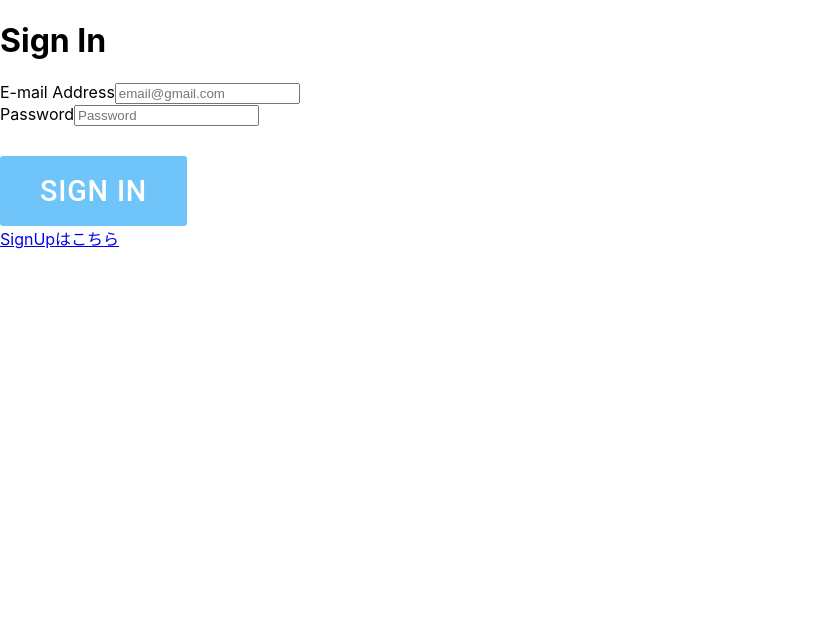
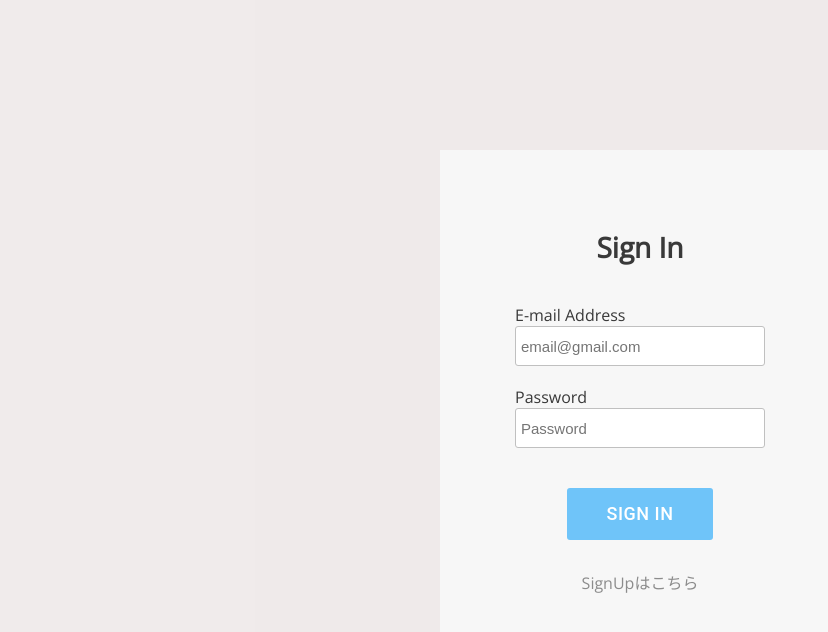
Before and after one commit to mkdk09/budget-app, a React (Create React App) app: page / in a window 1280 px wide. Shown: the top 632 px of the page, without its empty margins (0-828 px from the left). Built offline with nearby package versions, Linux system fonts and the light colour scheme; no server answers.

Commit message:
スタイル修正

```diff
--- a/src/App.css
+++ b/src/App.css
@@ -1,38 +1,474 @@
-.App {
-  text-align: center;
+@import url(https://fonts.googleapis.com/css?family=Open+Sans:400);
+
+html {
+  font-size: 62.5%;
 }
 
-.App-logo {
-  height: 40vmin;
-  pointer-events: none;
+:root {
+  --text-color: #393939;
+  --minus-color: #FF6963;
+  --plus-color: #2ecc71;
+  --white-color: #f7f7f7;
+  --gray-color: #eee8e8cc;
 }
 
-@media (prefers-reduced-motion: no-preference) {
-  .App-logo {
-    animation: App-logo-spin infinite 20s linear;
+:root {
+  --big-font-size: 4.0rem;
+  --h1-font-size: 2.0rem;
+  --h2-font-size: 1.3rem;
+  --total-font-size: 2.5rem;
+  --h3-font-size: 1.6rem;
+  --normal-font-size: 1.8rem;
+  --topPercentage-font-size: 1.0rem;
+}
+
+:root {
+  --normal-font-weight: 300;
+}
+
+@media screen and (min-width: 768px) {
+  :root {
+    --big-font-size: 4.5rem;
+    --h1-font-size: 2.5rem;
+    --h2-font-size: 1.5rem;
+    --total-font-size: 2.7rem;
+    --h3-font-size: 2rem;
+    --normal-font-size: 1.8rem;
+    --topPercentage-font-size: 1.2rem;
   }
 }
 
-.App-header {
-  background-color: #282c34;
+* {
+  margin: 0;
+  padding: 0;
+  box-sizing: border-box;
+}
+
+body {
+  background: var(--white-color);
+  font-weight: 400;
+  color: #393939;
+  font-size: 1.6em;
+  font-family: 'Open Sans', "游ゴシック体", YuGothic, "游ゴシック", "Yu Gothic", "メイリオ", "Hiragino Kaku Gothic ProN", "Hiragino Sans", sans-serif;
   min-height: 100vh;
+}
+
+
+/* AUTH PAGE */
+.wrapper {
+  width: 100%;
+}
+
+.auth-container {
+  height: 100vh;
+  padding-top: 50px;
+  display: flex;
+  flex-direction: column;
+  background: var(--white-color);
+  margin: 0 auto;
+}
+
+.auth-container > h1 {
+  font-size: 2.8rem;
+  text-align: center;
+  padding: 1em 0;
+}
+
+.auth-form {
+  display: flex;
+  flex-direction: column;
+  align-items: center;
+}
+
+.auth-form-item {
+  padding: 10px;
+  margin: 0 auto;
+  text-align: left;
+}
+
+.auth-form-item input {
+  display: flex;
+  height: 40px;
+  width:250px;
+  font-size: 1.5rem;
+  outline: none;
+  border-radius: 3px;
+  border: 1px solid #c0c0c0;
+  color: var(--text-color);
+  padding: 5px;
+}
+
+.auth-bottom {
+  margin: 0 auto;
+  text-align: center;
+  text-decoration: none;
+  color: #8c8c8c;
+  margin-top: 30px;
+}
+
+.auth-bottom:hover{
+  border-bottom: 1px solid #8c8c8c;
+}
+
+@media screen and (min-width: 768px) {
+  .wrapper {
+    background: var(--gray-color);
+    min-height: 100vh;
+    position: relative;
+  }
+
+  .auth-container {
+    height: 500px;
+    width: 400px;
+    position: absolute;
+    top: 0;
+    right: 0;
+    bottom: 0;
+    left: 0;
+    margin: auto;
+  }
+}
+
+
+/* LAYOUT */
+.container {
+  margin: 0 auto;
+  font-size: var(--normal-font-size);
+}
+
+@media screen and (min-width: 768px) {
+  .container {
+    width: 100%;
+    overflow: hidden;
+    background: var(--white-color);
+  }
+}
+
+
+/* TOP */
+.top {
+  /* background: url(back-img.jpg); */
+  background-color: #393939;
+  background-size: cover;
+  background-position: center;
+  position: relative;
+  padding-bottom: 5px;
+}
+
+
+/* HEADER */
+.head {
+  padding: 10px;
+  width: 100%;
+  margin: 0 auto;
+}
+
+.head h1 {
+  font-size: var(--h1-font-size);
+  color: var(--gray-color);
+  text-align: center;
+  margin: 0 3rem;
+}
+
+.showMonth {
+  display: flex;
+  justify-content: center;
+  margin: 3rem 0 2rem 0;
+}
+
+.showMonth > button {
+  background: rgb(107, 95, 85);
+  color: var(--gray-color);
+  cursor: pointer;
+  font-size: var(--h2-font-size);
+  text-align: center;
+  outline: none;
+  border: none;
+  padding: 0.5rem;
+  border-radius: 5px;
+}
+
+@media screen and (min-width: 768px) {
+  .head {
+    width: 750px;
+  }
+  .head h1 {
+    margin: 0 5rem;
+  }
+}
+
+
+/* BALANCE */
+.balance-container {
+  display: flex;
+  justify-content: center;
+}
+
+.balance-container  h2 {
+  padding-right: 5px;
+  color: var(--white-color);
+  font-size: var(--h2-font-size);
+}
+
+.balance {
+  font-size: var(--big-font-size);
+  color: var(--white-color)
+}
+
+.balance span {
+  font-size: var(--h3-font-size);
+}
+
+
+/* INCOME EXPENSE */
+.inc-exp-container {
   display: flex;
   flex-direction: column;
   align-items: center;
   justify-content: center;
-  font-size: calc(10px + 2vmin);
-  color: white;
+  padding: 20px 0 30px 0;
+  width: 300px;
+  margin: 0 auto;
 }
 
-.App-link {
-  color: #61dafb;
+.inc-exp-container h2 {
+  font-size: var(--h2-font-size);
+  text-align: right;
+  width: 50px;
+  color: var(--text-color);
+  font-weight: var(--normal-font-size);
+  line-height: 2.0;
 }
 
-@keyframes App-logo-spin {
-  from {
-    transform: rotate(0deg);
+.inc-container, .exp-container {
+  display: flex;
+  align-items: center;
+  margin: 20px 0;
+  background-color: var(--plus-color);
+  color: var(--white-color);
+  font-size: var(--total-font-size);
+  line-height : 2.0;
+  border-radius: 3px;
+  justify-content: flex-start;
+}
+
+.exp-container {
+  margin: 0;
+  background-color: var(--minus-color);
+  display: flex;
+  justify-content: flex-end;
+}
+
+.inc-exp-container span {
+  font-size: var(--h2-font-size);
+}
+
+.income-total {
+  padding-right: 60px;
+}
+
+.totalPercentage {
+  justify-content: center;
+  background: #f89bc9;
+  color: var(--white-color);
+  font-size: var(--topPercentage-font-size);
+  line-height: 1.8;
+  width: 35px;
+  text-align: center;
+  margin: 0 10px;
+  border-radius: 3px;
+}
+
+.right {
+  width: 250px;
+  display: flex;
+  justify-content: flex-end;
+  align-items: center;
+}
+
+@media screen and (min-width: 768px) {
+  .inc-exp-container {
+    flex-direction: row;
+    padding: 20px 0;
   }
-  to {
-    transform: rotate(360deg);
+  .inc-container {
+    margin-right: 50px;
   }
 }
+
+
+/* ADD FORM */
+.add-form {
+  background: var(--gray-color);
+  width: 100%;
+  padding: 10px 0;
+}
+
+.add-form select {
+  margin-top: 10px;
+  background: var(--white-color);
+  border-radius: 3px;
+  font-size: var(--normal-font-size);
+  padding: 5px;
+}
+
+.add-text,
+.add-amount  {
+  display: flex;
+  align-items: center;
+  margin: 10px;
+  justify-content: center;
+}
+
+.add-text {
+  margin-right: 25px;
+}
+
+.add-form label {
+  display: inline-block;
+  padding-right: 5px;
+}
+
+.add-form input[type="text"] ,input[type="number"] {
+  height: 40px;
+  width: 300px;
+  border: 1px solid #A9A9A9;
+  background: #fafafa;
+  border-radius: 3px;
+  color: #393939;
+  padding: 5px;
+  font-size: 1.6rem;
+}
+
+.add-form input[type="number"] {
+  text-align: right;
+}
+
+.add-form  select:focus, input[type="text"]:focus ,input[type="number"]:focus {
+  border: 1px solid #87CEEB;
+  outline: none;
+}
+
+.add-btn {
+  width: 100%;
+  text-align: center;
+}
+
+@media screen and (min-width: 768px) {
+  .add-form {
+    display: flex;
+    justify-content: center;
+    align-items: center;
+  }
+
+  .add-form select {
+    margin-top: 0;
+    margin-right: 15px;
+  }
+
+  .add-amount > input {
+    width: 150px;
+  }
+
+  .add-btn {
+    width: 100px;
+    margin-left: 30px;
+  }
+
+  .add-form button {
+    width: 100px;
+    height: 40px;
+    margin: 0;
+  }
+  }
+
+
+/* LIST */
+
+.list-container {
+  padding: 50px 10px;
+}
+
+.list {
+  margin-bottom: 50px;
+  margin-top: 10px;
+}
+
+.list li {
+  display: flex;
+  justify-content: space-between;
+  position: relative;
+  margin-bottom: 10px;
+  padding: 10px;
+  border-bottom: 1px solid #e7e7e7;
+}
+
+.money-plus {
+  color: var(--plus-color);
+}
+
+.money-minus {
+  color: var(--minus-color);
+  align-items: center;
+  display: flex;
+}
+
+.money-minus span {
+  display: inline-block;
+  background: #fac9e2;
+  color: var(--minus-color);
+  font-size: 1.3rem;
+  padding: 0 3px;
+  text-align: center;
+  margin-left: 5px;
+  border-radius: 5px;
+}
+
+.delete-btn {
+  position: absolute;
+  top: 25%;
+  right: 2%;
+  opacity: 0;
+  border-radius: 50%;
+  line-height: 20px;
+  width: 25px;
+  height: 25px;
+  color: #F08080;
+  border: 1px solid #F08080;
+  background: var(--white-color);
+  text-align: center;
+  padding-top: 2px;
+  cursor: pointer;
+  outline: none;
+  font-size: 2rem;
+}
+
+.thisMonthList:hover .delete-btn {
+  opacity: 1;
+  transition : .3s;
+}
+
+.thisMonthList:hover .money-plus, .thisMonthList:hover .money-minus {
+  margin-right: 30px;
+  transition : .3s;
+}
+
+@media screen and (min-width: 768px) {
+  .list-container {
+    display: flex;
+    justify-content: center;
+    padding: 50px 0;
+  }
+
+  .income-list {
+    margin-right: 50px;
+  }
+
+  .list-container h3 {
+    margin-bottom: 10px;
+  }
+
+  .list {
+    width: 350px;
+  }
+}
```
